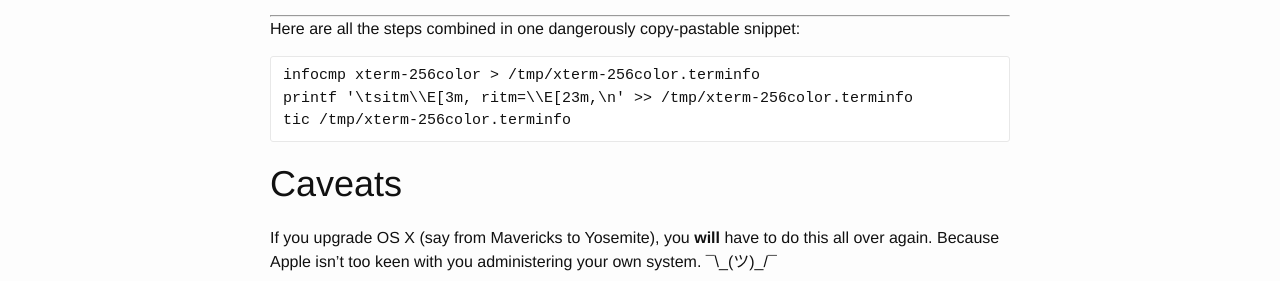
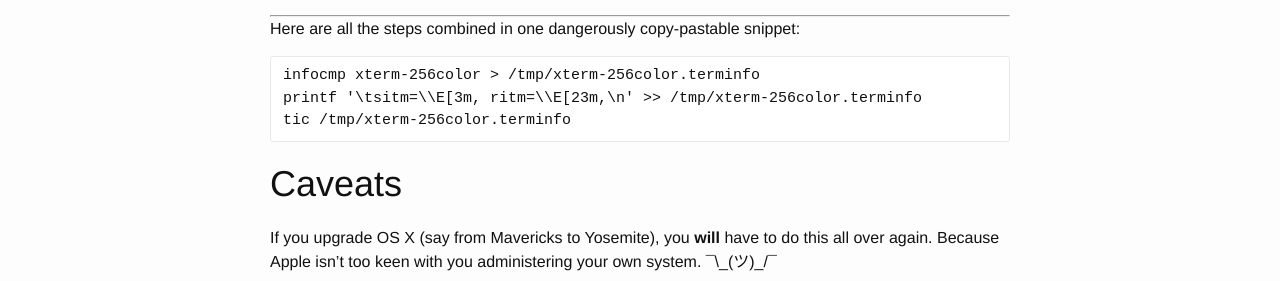
Before and after one commit to eddieantonio/blog, a Jekyll site: the page built from _posts/2015-04-16-iterm-italics.md, in a window 1280 px wide. Shown: the part 1340-1621 px from the top of the page. Built offline with Jekyll 4.4.1, drawn with Linux system fonts in a browser that asks for light colours; comment, search, counter and statistics services are not loaded.

Commit message:
Add missing =

```diff
--- a/_posts/2015-04-16-iterm-italics.md
+++ b/_posts/2015-04-16-iterm-italics.md
@@ -64,7 +64,7 @@ Here are all the steps combined in one dangerously copy-pastable
 snippet:
 
     infocmp xterm-256color > /tmp/xterm-256color.terminfo
-    printf '\tsitm\\E[3m, ritm=\\E[23m,\n' >> /tmp/xterm-256color.terminfo
+    printf '\tsitm=\\E[3m, ritm=\\E[23m,\n' >> /tmp/xterm-256color.terminfo
     tic /tmp/xterm-256color.terminfo
 
 # Caveats
```
